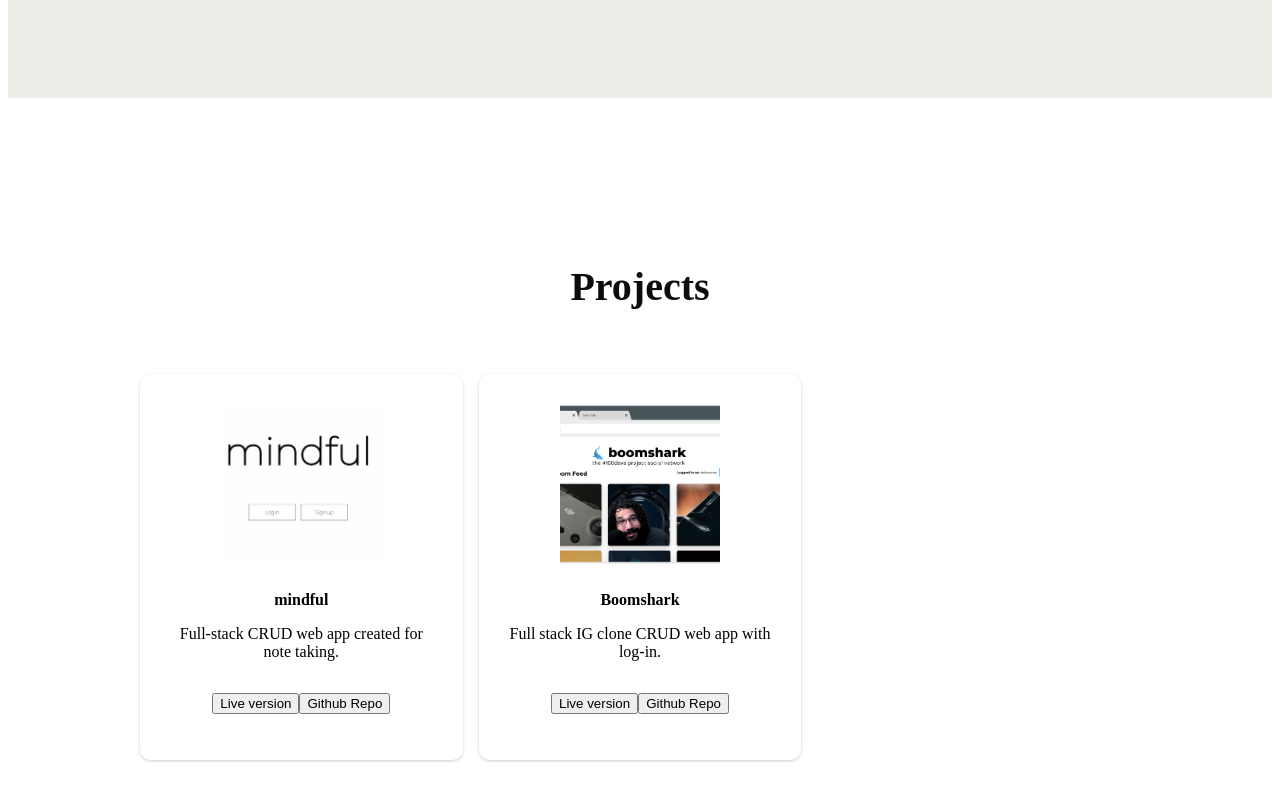
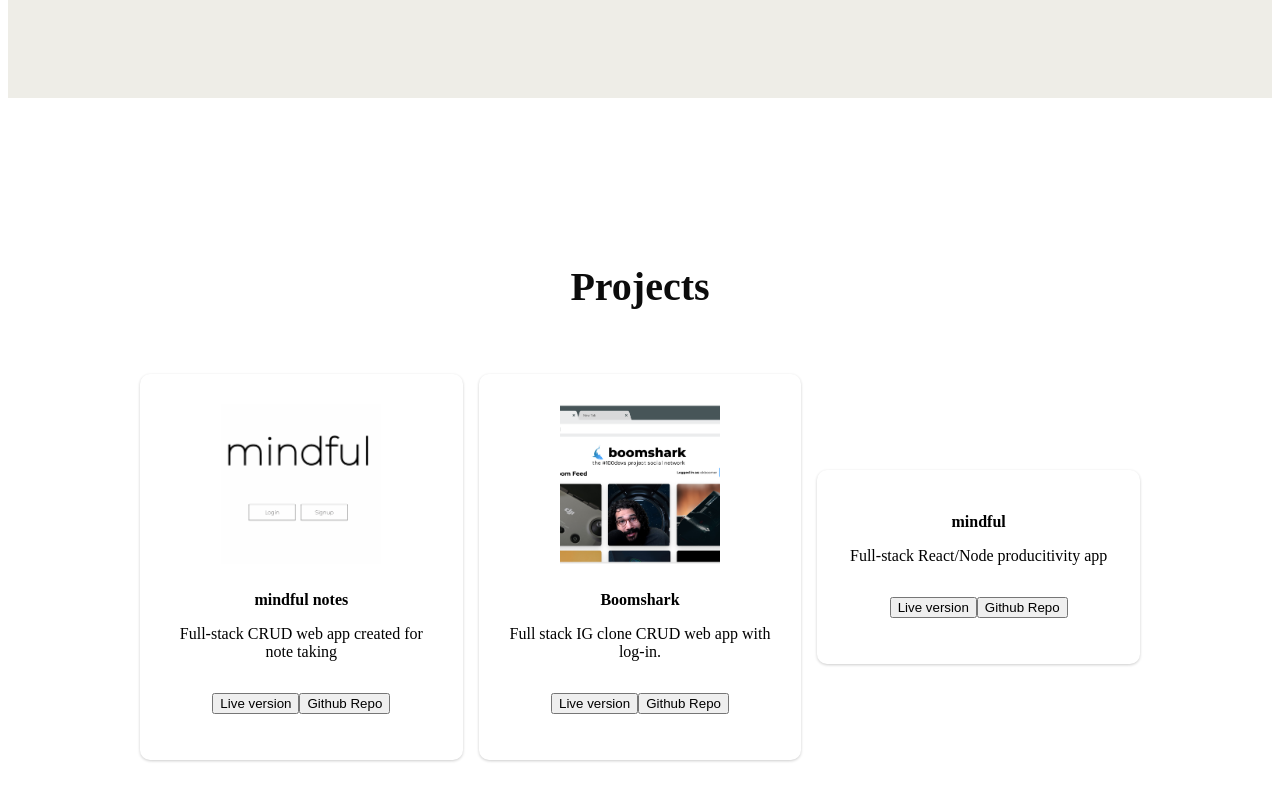
Before and after one commit to jerednav/portfolio, a React (Create React App) app: page / in a window 1280 px wide. Shown: the part 790-1590 px from the top of the page. Built offline with nearby package versions, Linux system fonts and the light colour scheme.

Commit message:
added navlink hover

```diff
--- a/src/components/InfoSection/InfoElements.js
+++ b/src/components/InfoSection/InfoElements.js
@@ -76,5 +76,5 @@ export const Subtitle = styled.p`
     margin-bottom: 35px;
     font-size: 18px;
     line-height: 24px;
-    color: ${({ darkText }) => (darkText ? '#010606' : '#fff')}
+    color: ${({ darkText }) => (darkText ? '#868B8E' : '#fff')}
 `
--- a/src/components/Navbar/NavbarElements.js
+++ b/src/components/Navbar/NavbarElements.js
@@ -78,9 +78,15 @@ export const NavLinks = styled(LinkS)`
     text-decoration: none;
     padding: 0 1rem;
     height: 100%;
-    center: pointer;
+    cursor: pointer;
 
-    &.active {
-        border-bottom: 3px solid gray;
+    &:hover {
+        transform: scale(1.2);
+        transition: all 0.2s ease-in-out;
+        cursor: pointer;
     }
 `
+
+    // &.active {
+    //     border-bottom: 3px black;
+    // }
--- a/src/components/Projects/index.js
+++ b/src/components/Projects/index.js
@@ -1,6 +1,7 @@
 import React from 'react'
 import Icon1 from '../../images/mindful.png'
 import Icon2 from '../../images/boomshark.png'
+
 import { ProjectsContainer, ProjectsH1, ProjectsWrapper, ProjectsCard, ProjectsIcon, ProjectsH2, ProjectsP, ProjectsP2} from './ProjectsElements'
 
 
@@ -16,8 +17,8 @@ const Projects = () => {
                      href='https://mindfulapp.herokuapp.com'>
                      <ProjectsIcon src={Icon1}/>
                      </a>
-                     <ProjectsH2>mindful</ProjectsH2>
-                     <ProjectsP>Full-stack CRUD web app created for note taking.</ProjectsP>
+                     <ProjectsH2>mindful notes</ProjectsH2>
+                     <ProjectsP>Full-stack CRUD web app created for note taking</ProjectsP>
                      <ProjectsP2> <button>Live version</button>
 
                      <button>Github Repo</button>
@@ -39,11 +40,16 @@ const Projects = () => {
 
                      </ProjectsP2>
                  </ProjectsCard>
-                 {/* <ProjectsCard> */}
+                 <ProjectsCard>
                      {/* <ProjectsIcon src={Icon3}/> */}
-                     {/* <ProjectsH2>Calculator</ProjectsH2>
-                     <ProjectsP> Projects I've worked on so far.</ProjectsP> */}
-                 {/* </ProjectsCard> */}
+                     <ProjectsH2>mindful</ProjectsH2>
+                     <ProjectsP> Full-stack React/Node producitivity app</ProjectsP>
+                     <ProjectsP2> <button>Live version</button>
+
+                     <button>Github Repo</button>
+
+                     </ProjectsP2>
+                  </ProjectsCard>
              </ProjectsWrapper>
              </ProjectsContainer>
         </>
```
